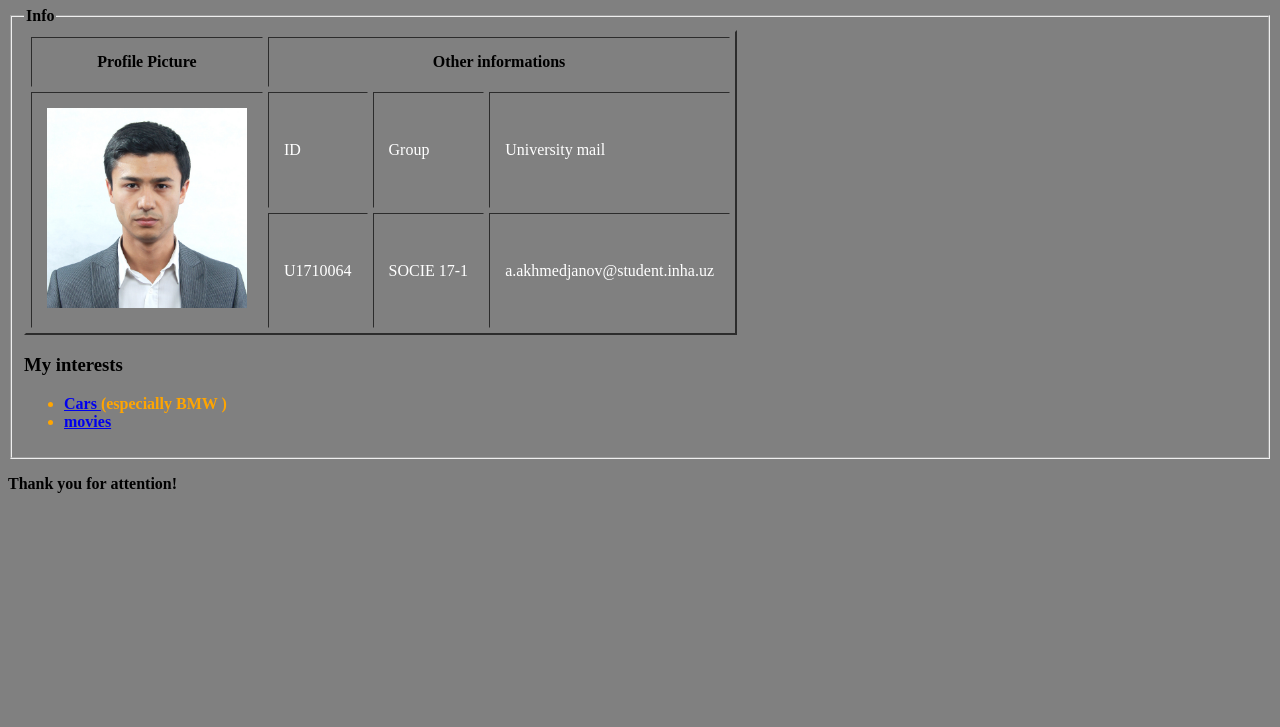
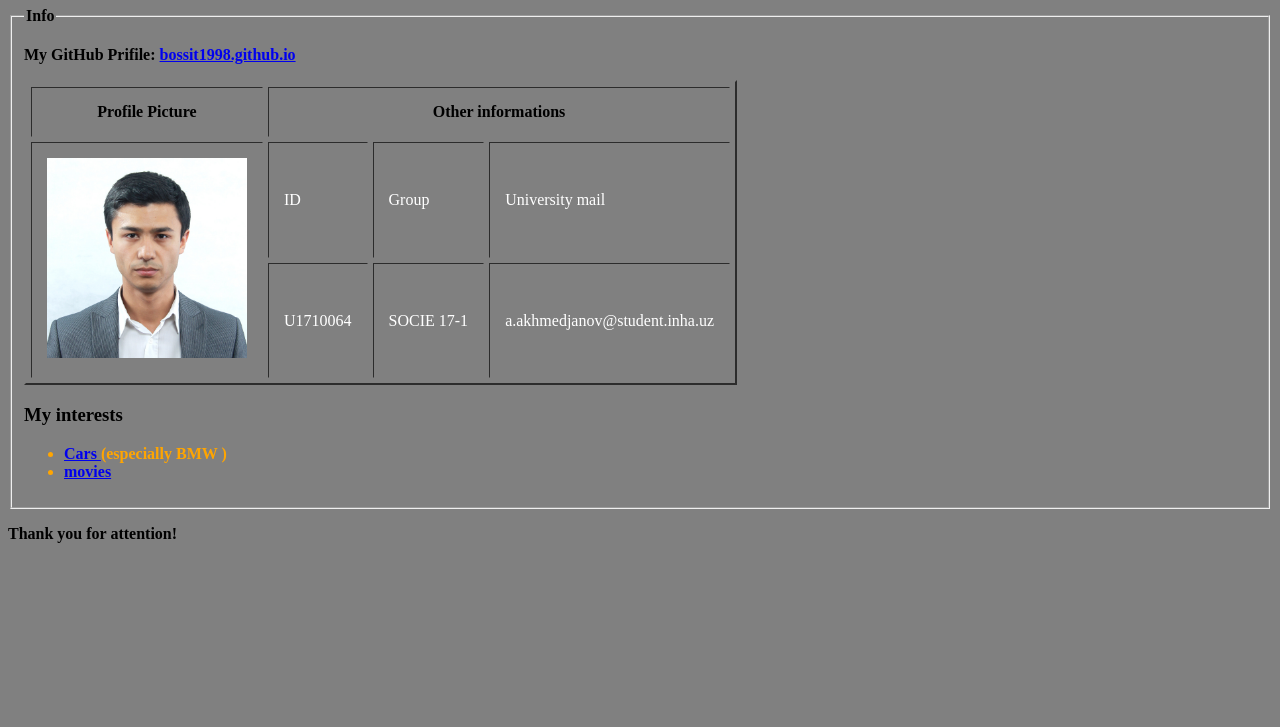
Before and after one commit to bossit1998/bossit1998.github.io, a plain HTML site: page index.html in a window 1280 px wide. Shown: the part 73-800 px from the top of the page. Drawn offline with Linux system fonts and the light colour scheme.

Commit message:
Update index.html

```diff
--- a/index.html
+++ b/index.html
@@ -8,6 +8,7 @@
 Welcome to AAB
 </title>
 
+<meta charset="UTF-8">
 <link rel="stylesheet" href="CSS/CSS.css">
 
 
@@ -43,6 +44,12 @@ Welcome to AAB
 <td> a.akhmedjanov@student.inha.uz </td>
 </tr>
 
+<p>
+ <b font size="20">My GitHub Prifile:
+<a href="https://bossit1998.github.io"> bossit1998.github.io </a>
+</b>
+</p>
+
 </table>
 
 <h3> My interests </h3>
```
